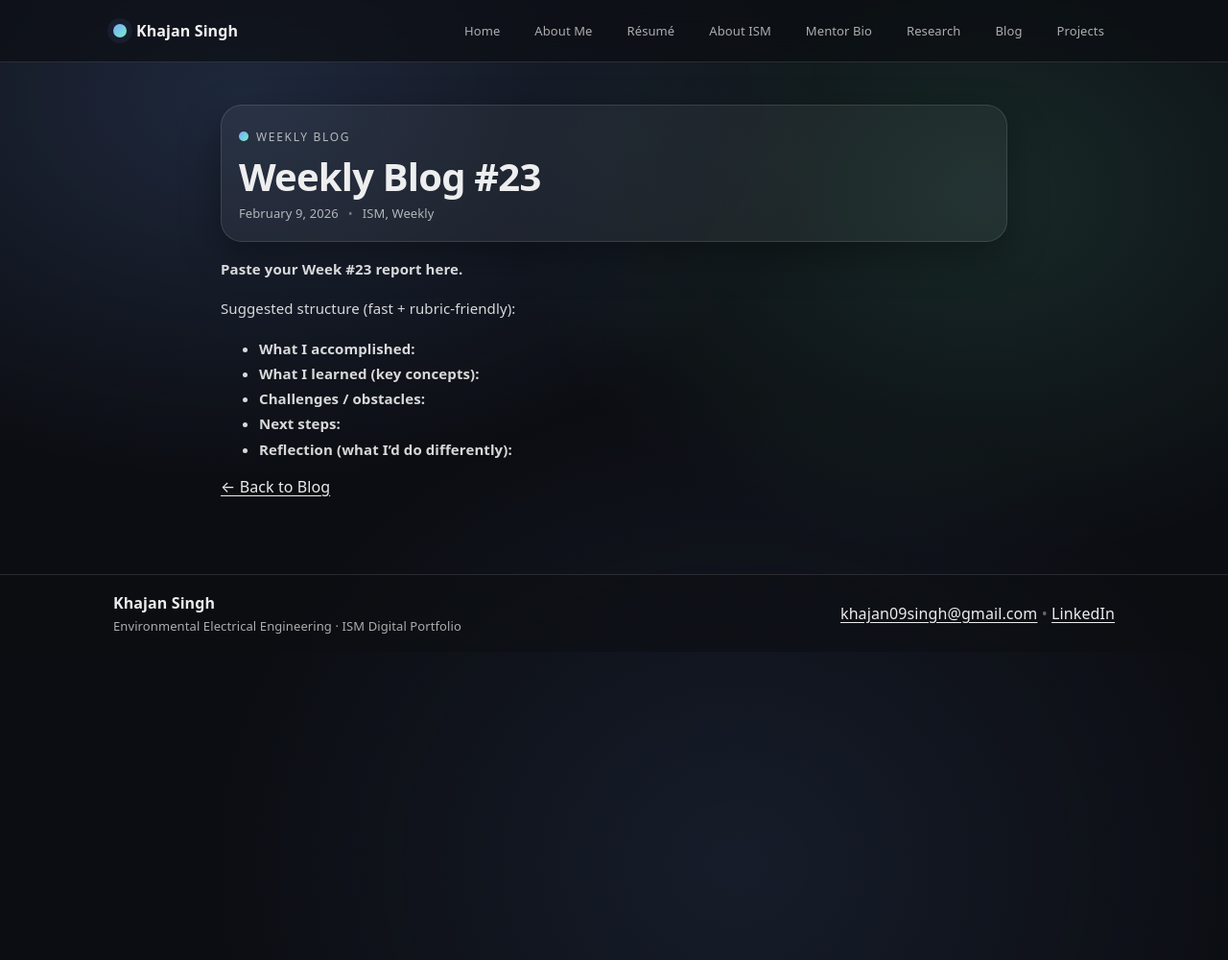
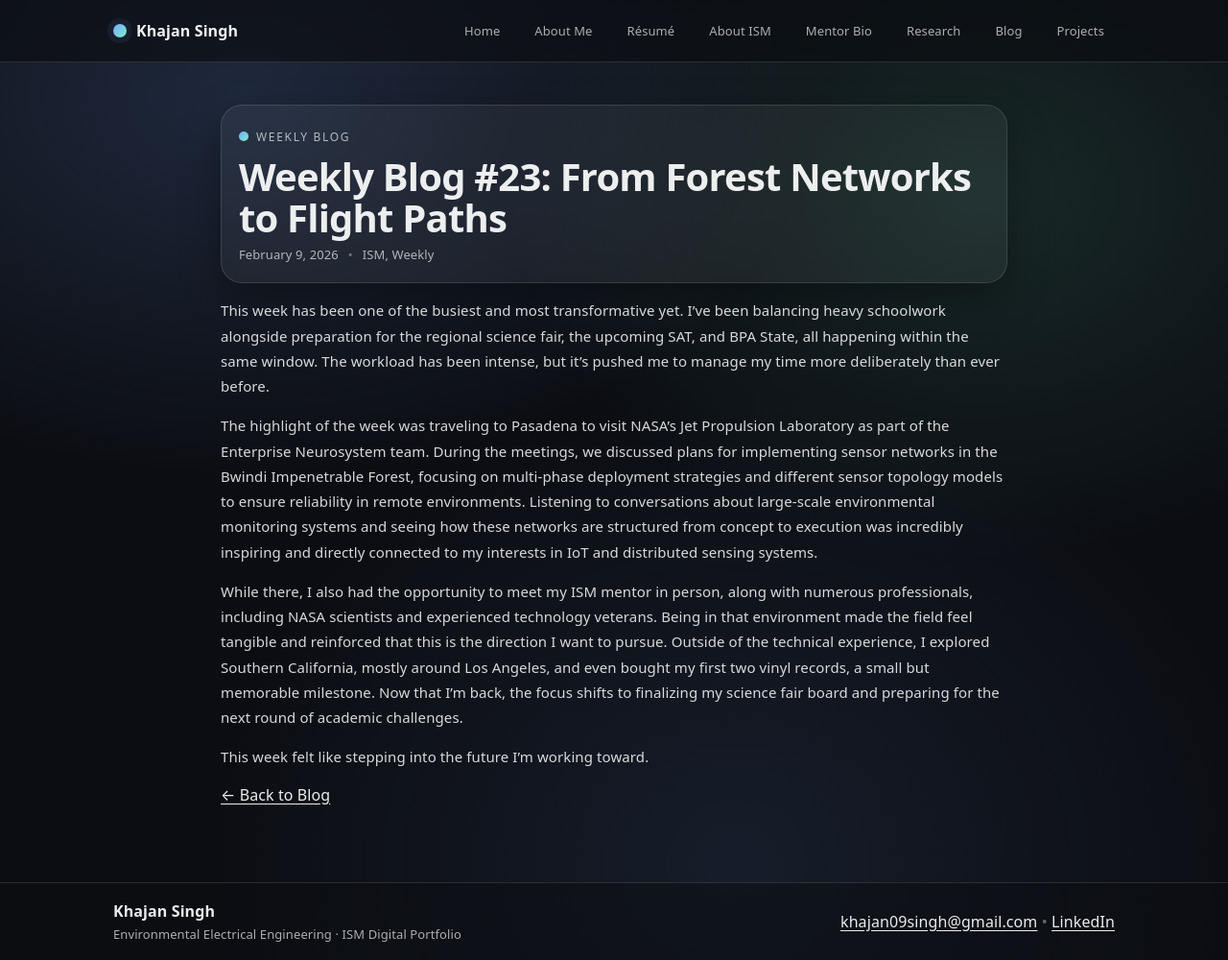
Before and after one commit to Khajan-Singh/Khajan-Singh.github.io, a Jekyll site: the page built from _posts/2026-02-09-weekly-blog-23.md, in a window 1280 px wide and 1000 px high. Shown: the whole window at 96% size. Built offline with Jekyll 4.4.1, drawn with Linux system fonts in a browser that asks for light colours.

Commit message:
Update 2026-02-09-weekly-blog-23.md

```diff
--- a/_posts/2026-02-09-weekly-blog-23.md
+++ b/_posts/2026-02-09-weekly-blog-23.md
@@ -1,14 +1,14 @@
 ---
-title: "Weekly Blog #23"
+title: "Weekly Blog #23: From Forest Networks to Flight Paths"
 date: 2026-02-09 08:00:00 -0600
 tags: [ISM, Weekly]
 ---
 
-**Paste your Week #23 report here.**
+This week has been one of the busiest and most transformative yet. I’ve been balancing heavy schoolwork alongside preparation for the regional science fair, the upcoming SAT, and BPA State, all happening within the same window. The workload has been intense, but it’s pushed me to manage my time more deliberately than ever before.
 
-Suggested structure (fast + rubric-friendly):
-- **What I accomplished:**
-- **What I learned (key concepts):**
-- **Challenges / obstacles:**
-- **Next steps:**
-- **Reflection (what I’d do differently):**
+The highlight of the week was traveling to Pasadena to visit NASA’s Jet Propulsion Laboratory as part of the Enterprise Neurosystem team. During the meetings, we discussed plans for implementing sensor networks in the Bwindi Impenetrable Forest, focusing on multi-phase deployment strategies and different sensor topology models to ensure reliability in remote environments. Listening to conversations about large-scale environmental monitoring systems and seeing how these networks are structured from concept to execution was incredibly inspiring and directly connected to my interests in IoT and distributed sensing systems.
+
+While there, I also had the opportunity to meet my ISM mentor in person, along with numerous professionals, including NASA scientists and experienced technology veterans. Being in that environment made the field feel tangible and reinforced that this is the direction I want to pursue.
+Outside of the technical experience, I explored Southern California, mostly around Los Angeles, and even bought my first two vinyl records,  a small but memorable milestone. Now that I’m back, the focus shifts to finalizing my science fair board and preparing for the next round of academic challenges.
+
+This week felt like stepping into the future I’m working toward.
```
